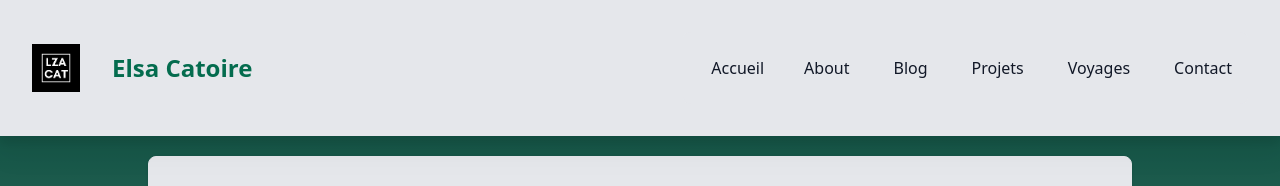
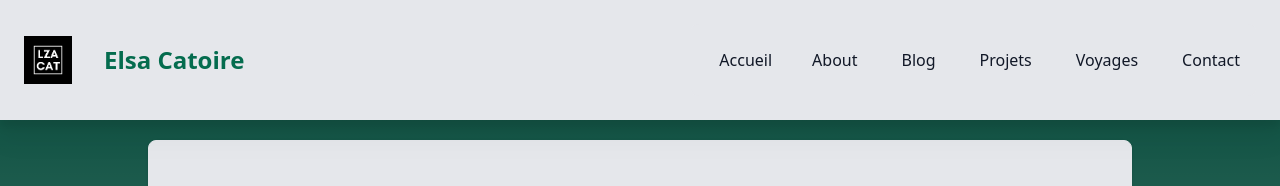
Before and after one commit to elsacatoire/blog-next, a Next.js app: page / in a window 1280 px wide. Shown: the top 186 px of the page. Built offline with nearby package versions, Linux system fonts and the light colour scheme.

Commit message:
navbar small fix

```diff
--- a/app/components/Navbar.tsx
+++ b/app/components/Navbar.tsx
@@ -5,8 +5,8 @@ import Image from "next/image";
 export default function Navbar() {
     return (
 
-        <nav className="bg-gray-200 border-gray-200 dark:bg-gray-900 md:p-4 sticky top-0 drop-shadow-xl z-10">
-            <div className="max-w-screen-xl flex flex-wrap items-center justify-between mx-auto p-2 md:p-4">
+        <nav className="bg-gray-200 border-gray-200 dark:bg-gray-900 md:p-2 sticky top-0 drop-shadow-xl z-10">
+            <div className="max-w-screen-xl flex flex-wrap items-center justify-between mx-auto md:p-4">
                 <Link href="/" className="flex items-center">
                     <Image src="/images/logo.png" className="h-8 w-8 mr-5 md:h-12 md:w-12 md:mr-8" alt="Flowbite Logo" width={100} height={100} />
                     <span className="self-center text-2xl font-semibold whitespace-nowrap text-green-700 dark:text-white">Elsa Catoire</span>
```
